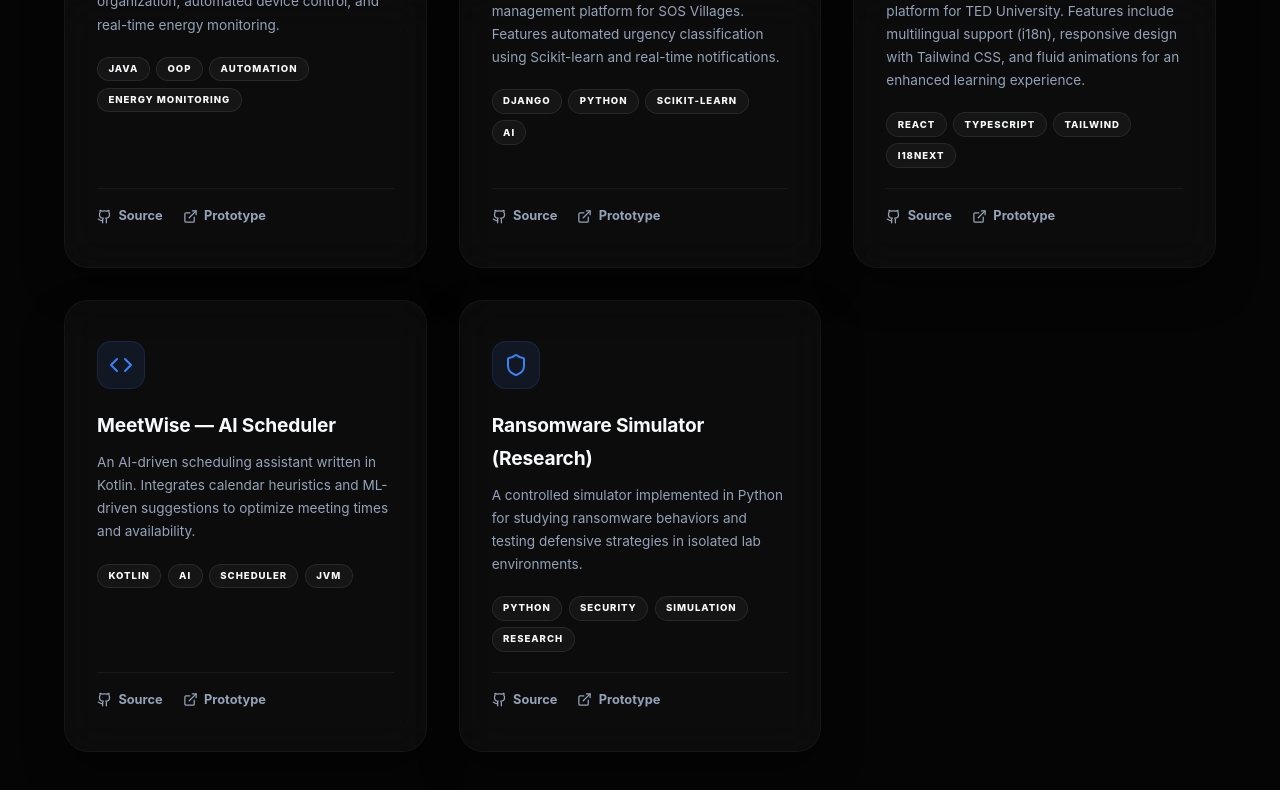
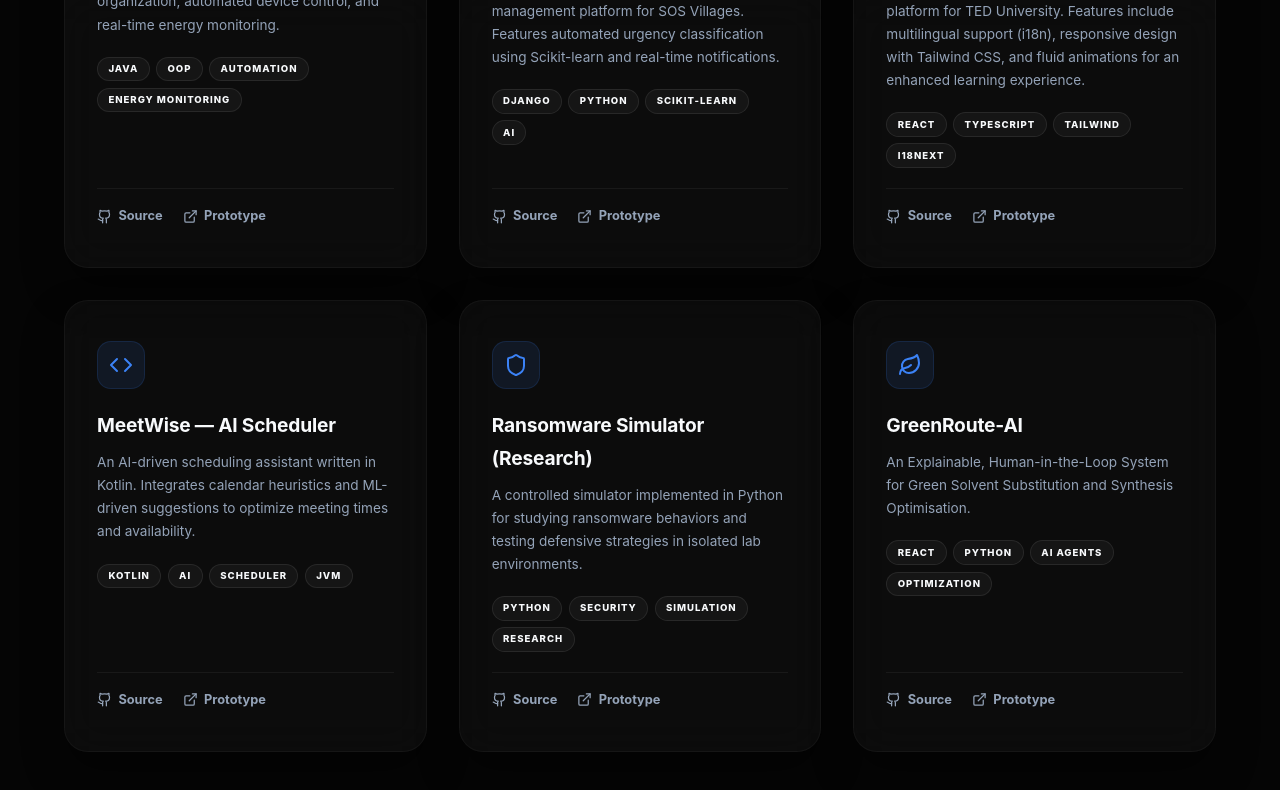
Before and after one commit to AzizFekih-exe/portfolio_projects, a React (Vite) app in the folder portfolio/: page / in a window 1280 px wide. Shown: the part 3621-4411 px from the top of the page. Built offline with nearby package versions, Linux system fonts and the light colour scheme.

Commit message:
feat: add Projects component showcasing portfolio project cards with Framer Motion animations

```diff
--- a/portfolio/src/components/Projects.tsx
+++ b/portfolio/src/components/Projects.tsx
@@ -1,5 +1,5 @@
 import { motion } from 'framer-motion';
-import { ExternalLink, Github, Code, Database, Layers, Home, Shield, School } from 'lucide-react';
+import { ExternalLink, Github, Code, Database, Layers, Home, Shield, School, Leaf } from 'lucide-react';
 
 const projects = [
   {
@@ -58,6 +58,13 @@ const projects = [
     tech: ['Python', 'Security', 'Simulation', 'Research'],
     github: 'https://github.com/AzizFekih-exe/ransomware-simulator',
     icon: <Shield size={24} />
+  },
+  {
+    title: 'GreenRoute-AI',
+    description: 'An Explainable, Human-in-the-Loop System for Green Solvent Substitution and Synthesis Optimisation.',
+    tech: ['React', 'Python', 'AI Agents', 'Optimization'],
+    github: 'https://github.com/AzizFekih-exe/GreenRoute-AI',
+    icon: <Leaf size={24} />
   }
 ];
 
```
